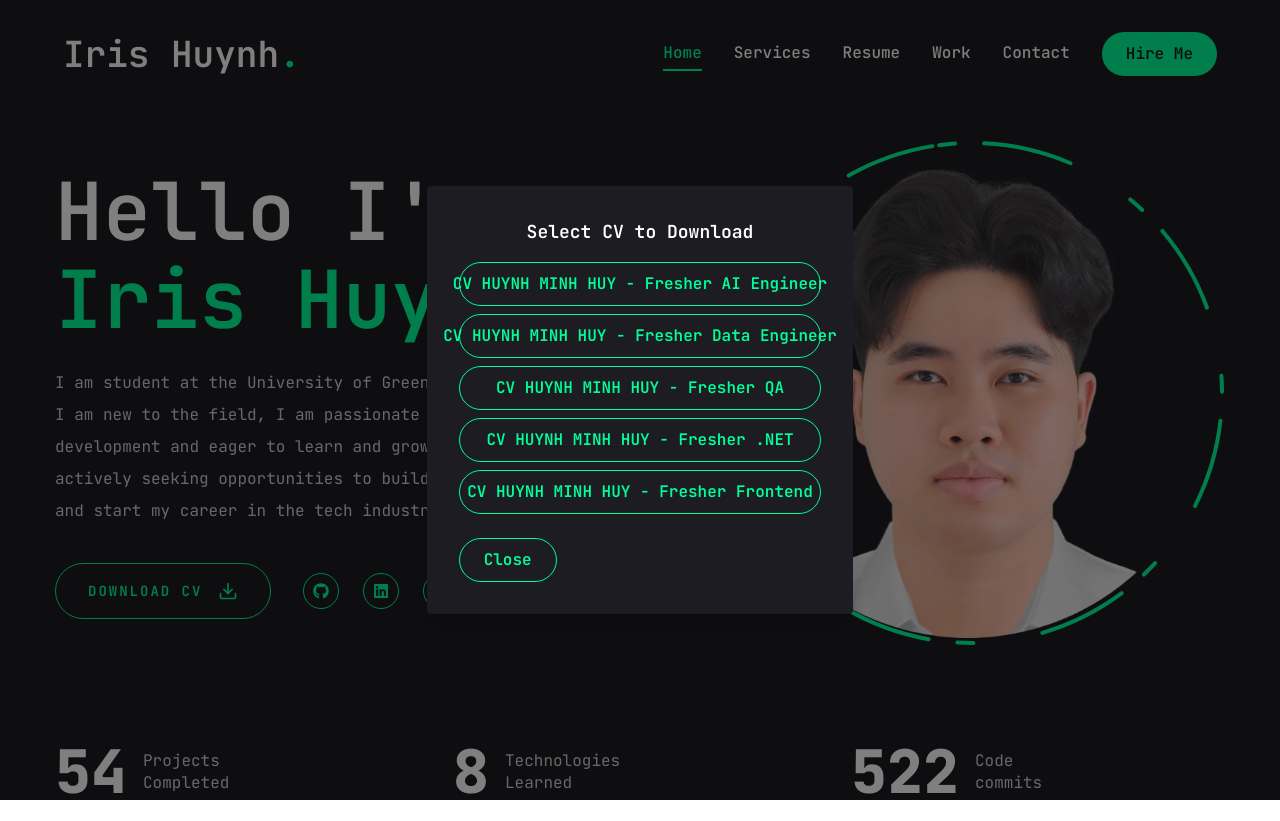
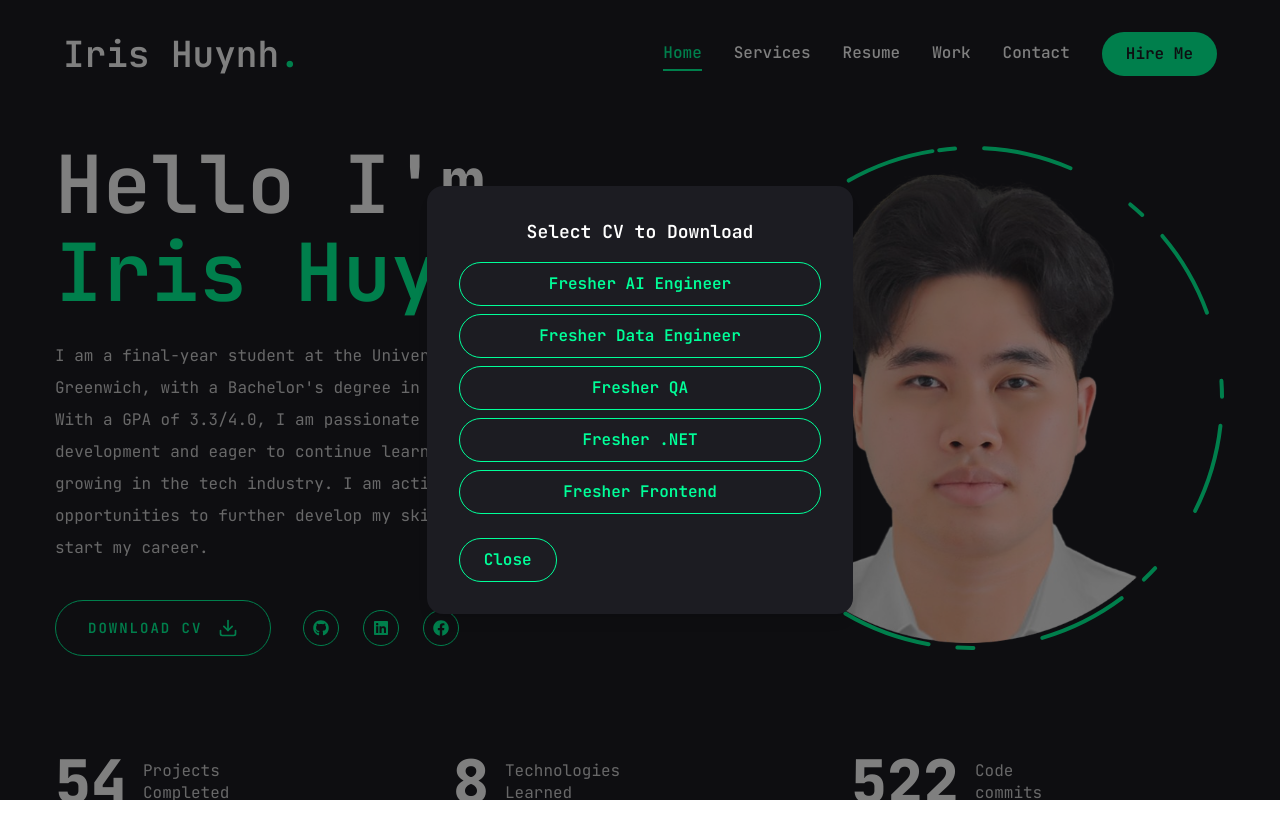
Before and after one commit to 1Ir-is/Portfolio-Iris-Huynh, a Next.js app: page / in a window 1280 px wide. Both pictures are taken after a click on the button "DOWNLOAD CV". Built offline with nearby package versions, Linux system fonts and the light colour scheme.

Commit message:
feat: fix the UI modal

```diff
--- a/app/page.jsx
+++ b/app/page.jsx
@@ -10,23 +10,23 @@ import Stats from "@/components/Stats";
 // Updated array of CV file URLs
 const cvFiles = [
   {
-    name: "CV HUYNH MINH HUY - Fresher AI Engineer",
+    name: "Fresher AI Engineer",
     url: "/CV HUYNH MINH HUY - CV - Fresher AI Engineer.pdf",
   },
   {
-    name: "CV HUYNH MINH HUY - Fresher Data Engineer",
+    name: "Fresher Data Engineer",
     url: "/CV HUYNH MINH HUY - CV - Fresher Data Engineer.pdf",
   },
   {
-    name: "CV HUYNH MINH HUY - Fresher QA",
+    name: "Fresher QA",
     url: "/CV HUYNH MINH HUY - CV - QA.pdf",
   },
   {
-    name: "CV HUYNH MINH HUY - Fresher .NET",
+    name: "Fresher .NET",
     url: "/CV HUYNH MINH HUY - CV-.NET-TopCV.vn.pdf",
   },
   {
-    name: "CV HUYNH MINH HUY - Fresher Frontend",
+    name: "Fresher Frontend",
     url: "/CV HUYNH MINH HUY - CV-Fresher-Frontend.pdf",
   },
 ];
@@ -53,10 +53,12 @@ const Home = () => {
               <span className="text-accent">Iris Huynh</span>
             </h1>
             <p className="max-w-[500px] mb-9 text-white/80">
-              I am student at the University of Greenwich. Though I am new to
-              the field, I am passionate about web development and eager to
-              learn and grow. I am actively seeking opportunities to build my
-              skills and start my career in the tech industry.
+              I am a final-year student at the University of Greenwich, with a
+              Bachelor's degree in Computing. With a GPA of 3.3/4.0, I am
+              passionate about web development and eager to continue learning
+              and growing in the tech industry. I am actively seeking
+              opportunities to further develop my skills and kick-start my
+              career.
             </p>
             {/* btn and socials */}
             <div className="flex flex-col xl:flex-row items-center gap-8">
@@ -87,7 +89,7 @@ const Home = () => {
       {/* Modal for selecting CV */}
       {modalOpen && (
         <div className="fixed inset-0 flex items-center justify-center bg-black bg-opacity-50 z-50">
-          <div className="bg-primary p-4 sm:p-6 md:p-8 rounded shadow-lg w-full sm:w-4/5 md:w-2/3 lg:w-1/2 xl:w-1/3 mx-4 sm:mx-auto">
+          <div className="bg-primary p-4 sm:p-6 md:p-8 rounded-2xl shadow-lg w-full sm:w-4/5 md:w-2/3 lg:w-1/2 xl:w-1/3 mx-4 sm:mx-auto">
             <h2 className="text-lg font-semibold mb-4 text-center sm:text-center">
               Select CV to Download
             </h2>
```
